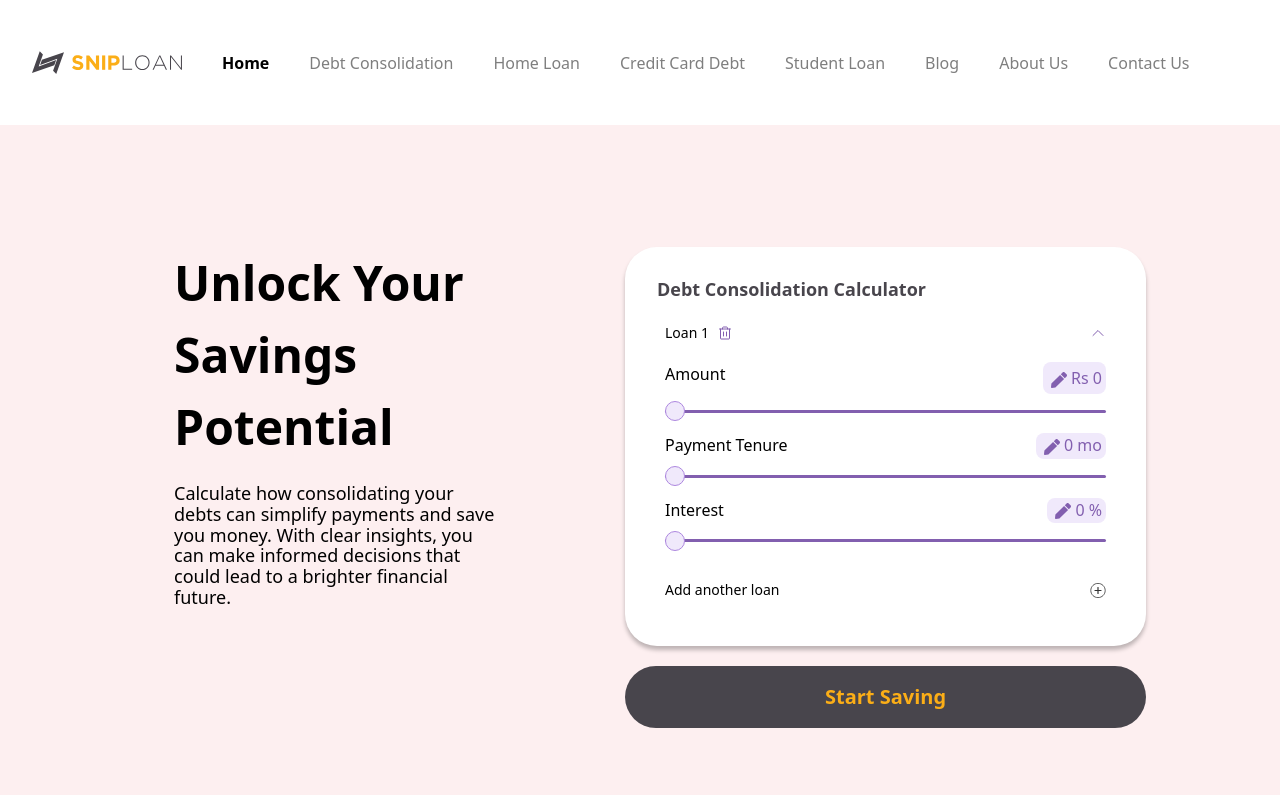
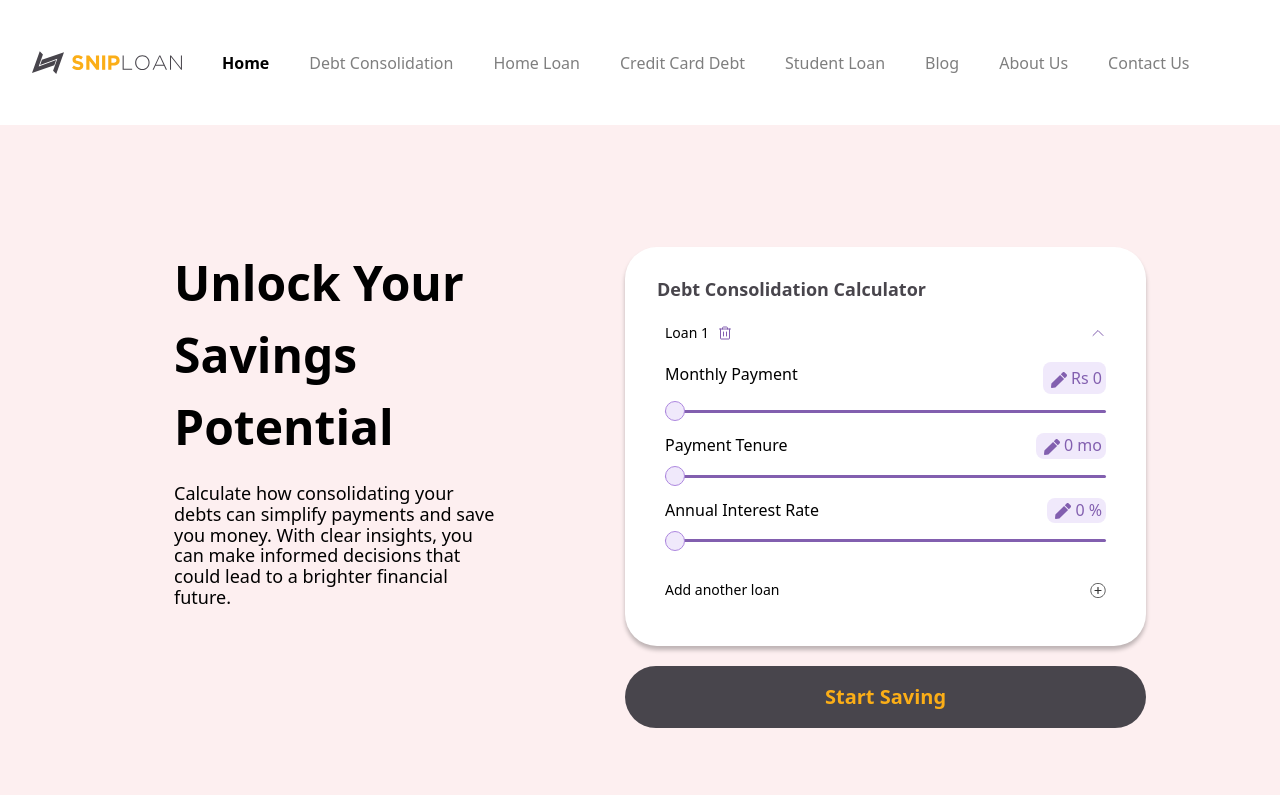
Before and after one commit to mahi25soni/temp-shiploan-frontend, a Next.js app: page /debt-consolidation in a window 1280 px wide. Shown: the top 795 px of the page. Built offline with nearby package versions, Linux system fonts and the light colour scheme.

Commit message:
Core : update debt consolidation form fields for clarity and accuracy

```diff
--- a/src/app/debt-consolidation/page.tsx
+++ b/src/app/debt-consolidation/page.tsx
@@ -15,15 +15,15 @@ import DebtLoanCalculator from '@/components/CalculaterComponent/DebtLoanCalcula
 
 const InputRangeData = [
   {
-    name: 'amount',
-    label: 'Amount',
+    name: 'monthly_payment',
+    label: 'Monthly Payment',
     minValue: 0,
     maxValue: 10000000, // In Rupees
     step: 1,
     type: "currency"
   },
   {
-    name: 'payment',
+    name: 'remaining_tenure',
     label: 'Payment Tenure',
     minValue: 0,
     maxValue: 60, // In months
@@ -32,7 +32,7 @@ const InputRangeData = [
   },
   {
     name: 'interest',
-    label: 'Interest',
+    label: 'Annual Interest Rate',
     minValue: 0,
     maxValue: 15, // In Percentage
     step: 0.1,
@@ -63,7 +63,7 @@ const DebtConsolidation = () => {
   })
   const formik = useFormik({
     initialValues: {
-      calculators: [{ amount: 0, payment: 0, interest: 0 }],
+      calculators: [{ monthly_payment: 0, remaining_tenure: 0, interest: 0 }],
     },
     onSubmit: (values) => {
       // setSuggestedLoanData({
```
